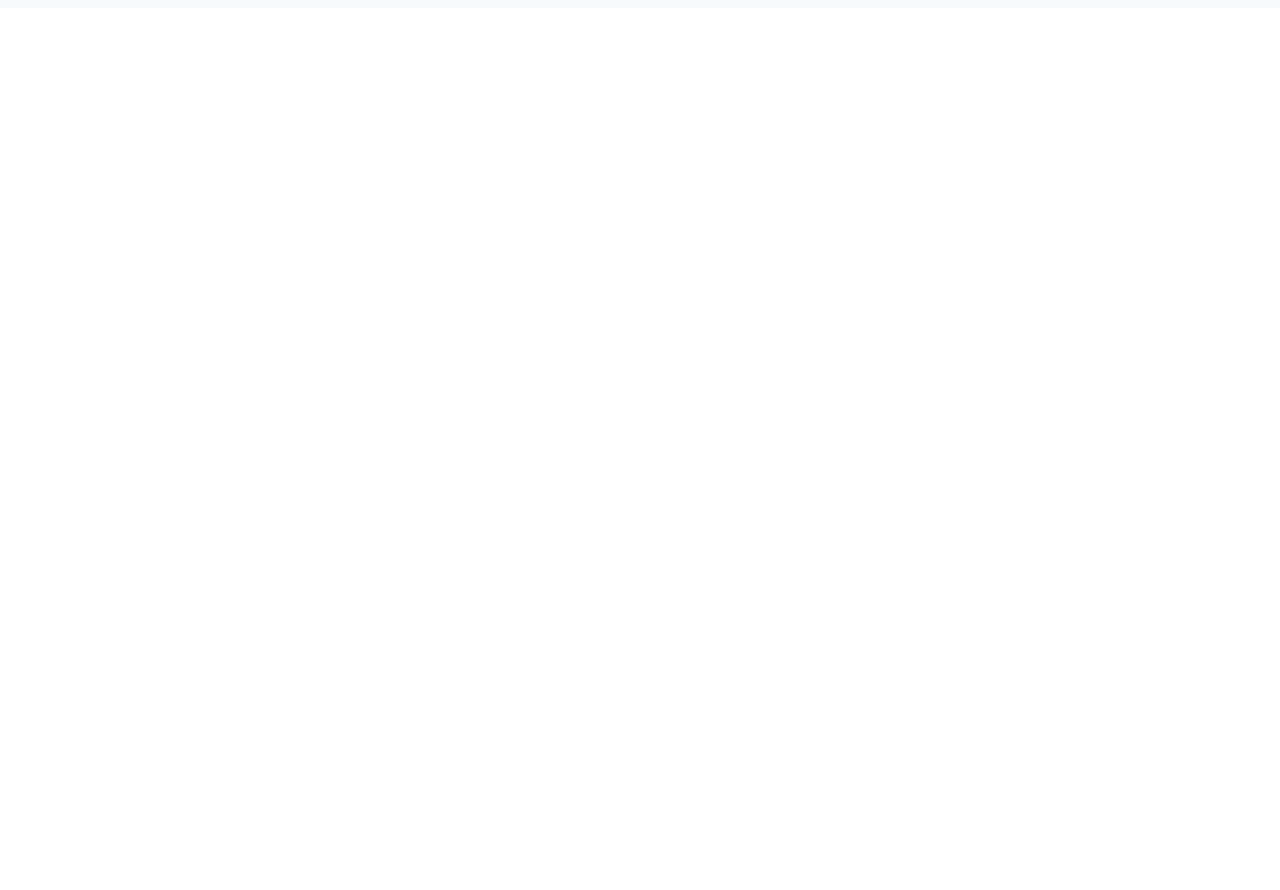
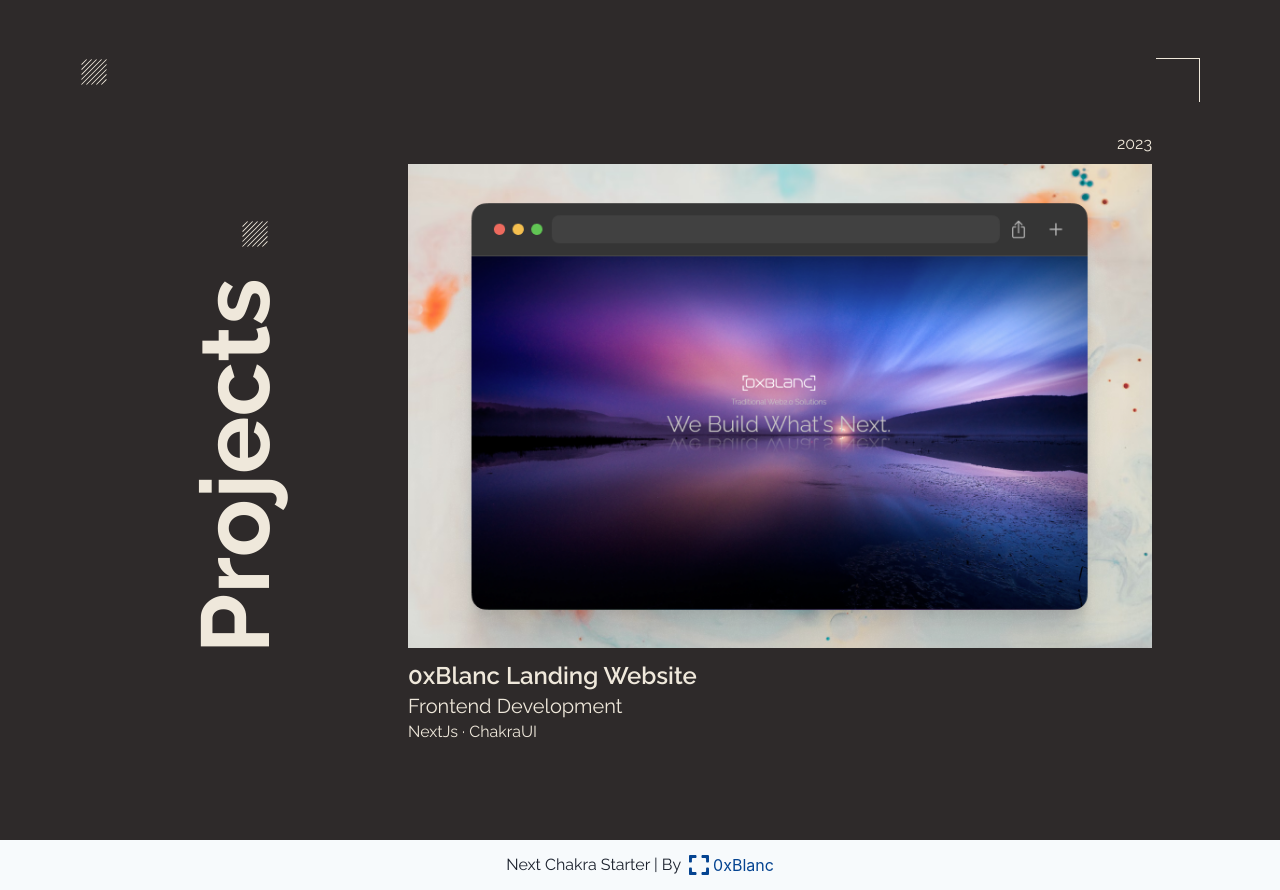
Before and after one commit to sennett-lau/sennett-lau, a Next.js app: page / in a window 1280 px wide. Shown: the part 4260-5150 px from the top of the page. Before the commit the page ends 4268 px from the top, so only its background shows below. Built offline with nearby package versions, Linux system fonts and the light colour scheme; a web font is replaced by a local one.

Commit message:
added IndexProjects partial with 0xblanc landing

```diff
--- /dev/null
+++ b/src/component/index/IndexProjects/IndexProject0xBlanc.tsx
@@ -0,0 +1,32 @@
+import { Flex, Image, Text } from '@chakra-ui/react'
+
+const IndexProject0xBlanc = () => {
+  return (
+    <Flex color={'themeLight.500'} flexDir={'column'} w={'100%'} px={'48px'}>
+      <Flex
+        w={'100%'}
+        justifyContent={'flex-end'}
+        alignItems={'center'}
+        mb={'8px'}
+      >
+        <Text fontSize={'16px'}>2023</Text>
+      </Flex>
+      <Image
+        src='/assets/projects/0xblanc-landing.png'
+        w={'100%'}
+        mb={'16px'}
+      />
+      <Text fontSize={'24px'} lineHeight={'24px'} mb={'8px'} fontWeight={'semibold'}>
+        0xBlanc Landing Website
+      </Text>
+      <Text fontSize={'20px'} lineHeight={'20px'} mb={'8px'}>
+        Frontend Development
+      </Text>
+      <Text fontSize={'16px'} lineHeight={'16px'}>
+        NextJs · ChakraUI
+      </Text>
+    </Flex>
+  )
+}
+
+export default IndexProject0xBlanc
--- /dev/null
+++ b/src/component/index/IndexProjects/IndexProjects.tsx
@@ -0,0 +1,61 @@
+import { Box, Flex, Image, Text } from '@chakra-ui/react'
+import IndexProject0xBlanc from './IndexProject0xBlanc'
+
+const IndexProjects = () => {
+  return (
+    <Flex w={'100%'} bg={'themeDark.500'} py={'100px'}>
+      <Flex
+        w={'100%'}
+        maxW={'1120px'}
+        mx={'auto'}
+        position={'relative'}
+        pt={'74px'}
+      >
+        <Image
+          src='/assets/icons/square.svg'
+          position={'absolute'}
+          top={'0'}
+          left={'0'}
+        />
+        <Box
+          w={'44px'}
+          h={'44px'}
+          borderRight={'1px solid'}
+          borderTop={'1px solid'}
+          borderColor={'themeLight.500'}
+          position={'absolute'}
+          top={'0'}
+          right={'0'}
+        />
+        <Flex flex={1} justifyContent={'center'} alignItems={'center'}>
+          <Flex pt={'58px'} position={'relative'}>
+            <Text
+              fontSize={'96px'}
+              fontWeight={700}
+              color={'themeLight.500'}
+              ml={'30px'}
+              css={{
+                writingMode: 'vertical-rl',
+                transform: 'rotate(180deg)',
+              }}
+              mb={'0'}
+            >
+              Projects
+            </Text>
+            <Image
+              src='/assets/icons/square.svg'
+              position={'absolute'}
+              top={'0'}
+              right={'38px'}
+            />
+          </Flex>
+        </Flex>
+        <Flex w={'75%'}>
+          <IndexProject0xBlanc />
+        </Flex>
+      </Flex>
+    </Flex>
+  )
+}
+
+export default IndexProjects
--- a/src/pages/index.tsx
+++ b/src/pages/index.tsx
@@ -1,6 +1,7 @@
 import IndexAbout from '@/component/index/IndexAbout/IndexAbout'
 import IndexExperience from '@/component/index/IndexExprience/IndexExprience'
 import IndexHero from '@/component/index/IndexHero/IndexHero'
+import IndexProjects from '@/component/index/IndexProjects/IndexProjects'
 import IndexQuote from '@/component/index/IndexQuote/IndexQuote'
 import { Flex } from '@chakra-ui/react'
 import { GetServerSideProps } from 'next'
@@ -55,6 +56,7 @@
         <IndexQuote />
         <IndexAbout />
         <IndexExperience />
+        <IndexProjects />
       </Flex>
     </>
   )
```
Also changed, not shown: public/assets/projects/0xblanc-landing.png (added).
